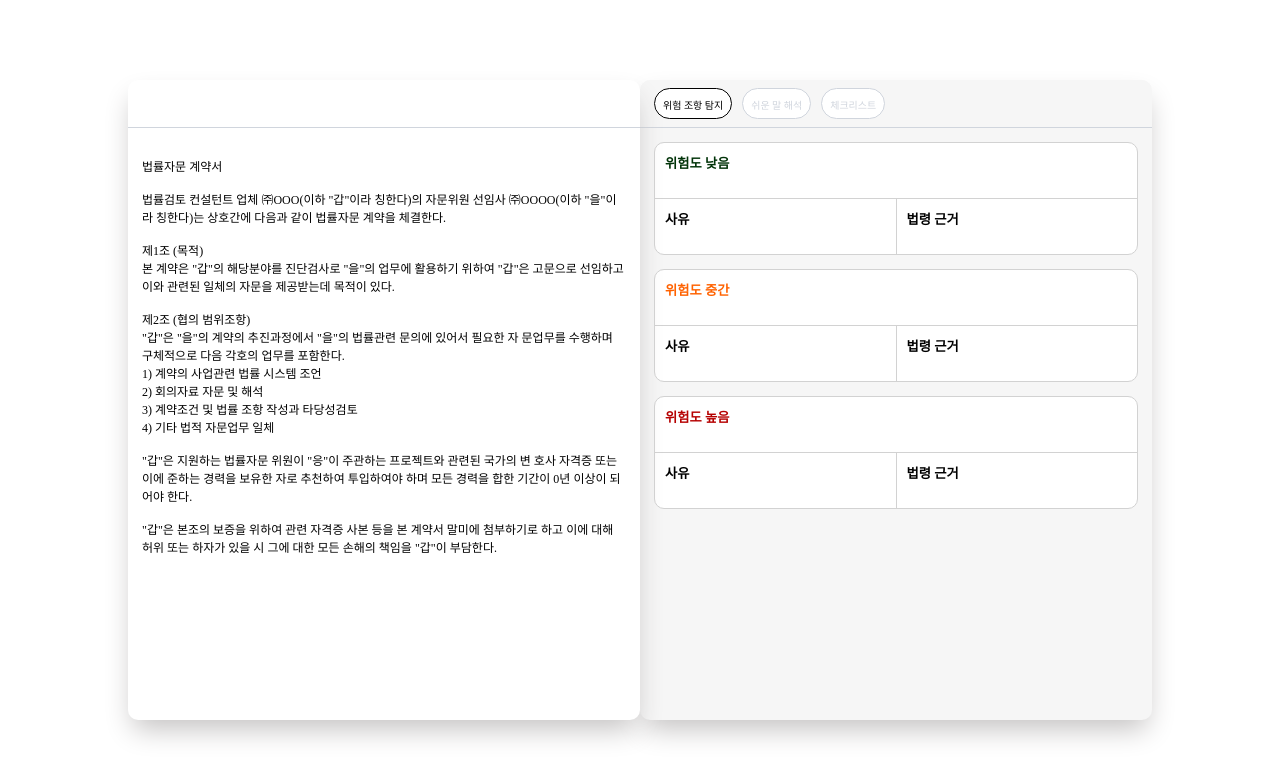
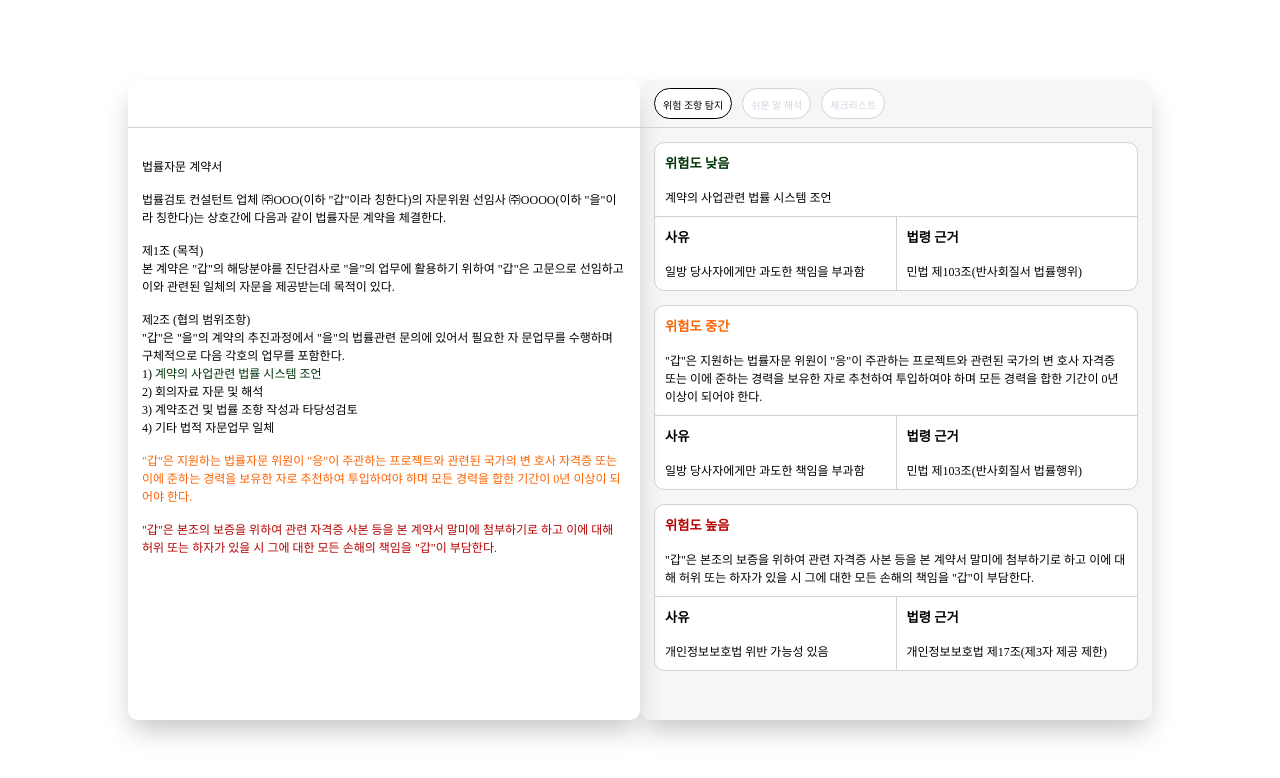
Before and after one commit to yunadada/likelion_LawBot, a React (Vite) app: page /result in a window 1280 px wide. Shown: the top 778 px of the page. Built offline with nearby package versions, Linux system fonts and the light colour scheme; a web font is replaced by a local one.

Commit message:
fix: 더미 데이터 속성명 변경

```diff
--- a/src/components/ResultLayout/ResultLayout.jsx
+++ b/src/components/ResultLayout/ResultLayout.jsx
@@ -28,36 +28,36 @@ const ResultLayout = () => {
   const dummyRiskClauses = [
     {
       riskLevel: "위험도 낮음",
-      content: `계약의 사업관련 법률 시스템 조언`,
-      reason: "일방 당사자에게만 과도한 책임을 부과함",
-      legalBasis: "민법 제103조(반사회질서 법률행위)",
+      originalText: `계약의 사업관련 법률 시스템 조언`,
+      riskReason: "일방 당사자에게만 과도한 책임을 부과함",
+      legalReferences: "민법 제103조(반사회질서 법률행위)",
     },
     {
       riskLevel: "위험도 중간",
-      content: `"갑"은 지원하는 법률자문 위원이 "응"이 주관하는 프로젝트와 관련된 국가의 변 호사 자격증 또는 이에 준하는 경력을 보유한 자로 추천하여 투입하여야 하며 모든 경력을 합한 기간이 0년 이상이 되어야 한다.`,
-      reason: "일방 당사자에게만 과도한 책임을 부과함",
-      legalBasis: "민법 제103조(반사회질서 법률행위)",
+      originalText: `"갑"은 지원하는 법률자문 위원이 "응"이 주관하는 프로젝트와 관련된 국가의 변 호사 자격증 또는 이에 준하는 경력을 보유한 자로 추천하여 투입하여야 하며 모든 경력을 합한 기간이 0년 이상이 되어야 한다.`,
+      riskReason: "일방 당사자에게만 과도한 책임을 부과함",
+      legalReferences: "민법 제103조(반사회질서 법률행위)",
     },
     {
       riskLevel: "위험도 높음",
-      content: `"갑"은 본조의 보증을 위하여 관련 자격증 사본 등을 본 계약서 말미에 첨부하기로 하고 이에 대해 허위 또는 하자가 있을 시 그에 대한 모든 손해의 책임을 "갑"이 부담한다.`,
-      reason: "개인정보보호법 위반 가능성 있음",
-      legalBasis: "개인정보보호법 제17조(제3자 제공 제한)",
+      originalText: `"갑"은 본조의 보증을 위하여 관련 자격증 사본 등을 본 계약서 말미에 첨부하기로 하고 이에 대해 허위 또는 하자가 있을 시 그에 대한 모든 손해의 책임을 "갑"이 부담한다.`,
+      riskReason: "개인정보보호법 위반 가능성 있음",
+      legalReferences: "개인정보보호법 제17조(제3자 제공 제한)",
     },
   ];
 
   const dummyEasyExplanations = [
     {
       riskLevel: "위험도 중간",
-      content: "계약 기간 동안 계약을 해지할 경우 위약금을 지불해야 한다.",
-      easyExplanation: "계약을 중간에 끝내면 돈을 내야 해요.",
-      recommendedSentence: "계약 해지 사유에 따라 위약금이 조정될 수 있습니다.",
+      originalText: "계약 기간 동안 계약을 해지할 경우 위약금을 지불해야 한다.",
+      simpleExplanation: "계약을 중간에 끝내면 돈을 내야 해요.",
+      suggestedRevision: "계약 해지 사유에 따라 위약금이 조정될 수 있습니다.",
     },
     {
       riskLevel: "위험도 낮음",
-      content: "고객 정보는 마케팅 목적에 사용될 수 있습니다.",
-      easyExplanation: "내 정보가 광고에 쓰일 수 있어요.",
-      recommendedSentence: "개인정보는 동의한 범위 내에서만 활용됩니다.",
+      originalText: "고객 정보는 마케팅 목적에 사용될 수 있습니다.",
+      simpleExplanation: "내 정보가 광고에 쓰일 수 있어요.",
+      suggestedRevision: "개인정보는 동의한 범위 내에서만 활용됩니다.",
     },
   ];
 
@@ -89,6 +89,7 @@ const ResultLayout = () => {
 `;
 
   const renderComponent = () => {
+    console.log(dummyRiskClauses);
     switch (selectedIndex) {
       case 0:
         // 현재 더미 데이터 배열로 작성돼있어서 실제 연결시에는 riskClausese로 변경해야함.
@@ -103,7 +104,7 @@ const ResultLayout = () => {
       case 1:
         return dummyEasyExplanations.map((data, index) => (
           <EasyExplanationBlock
-            key={sentenceId}
+            key={data.sentenceId}
             {...data}
             index={index}
             riskLevelColorMap={riskLevelColorMap}
```
